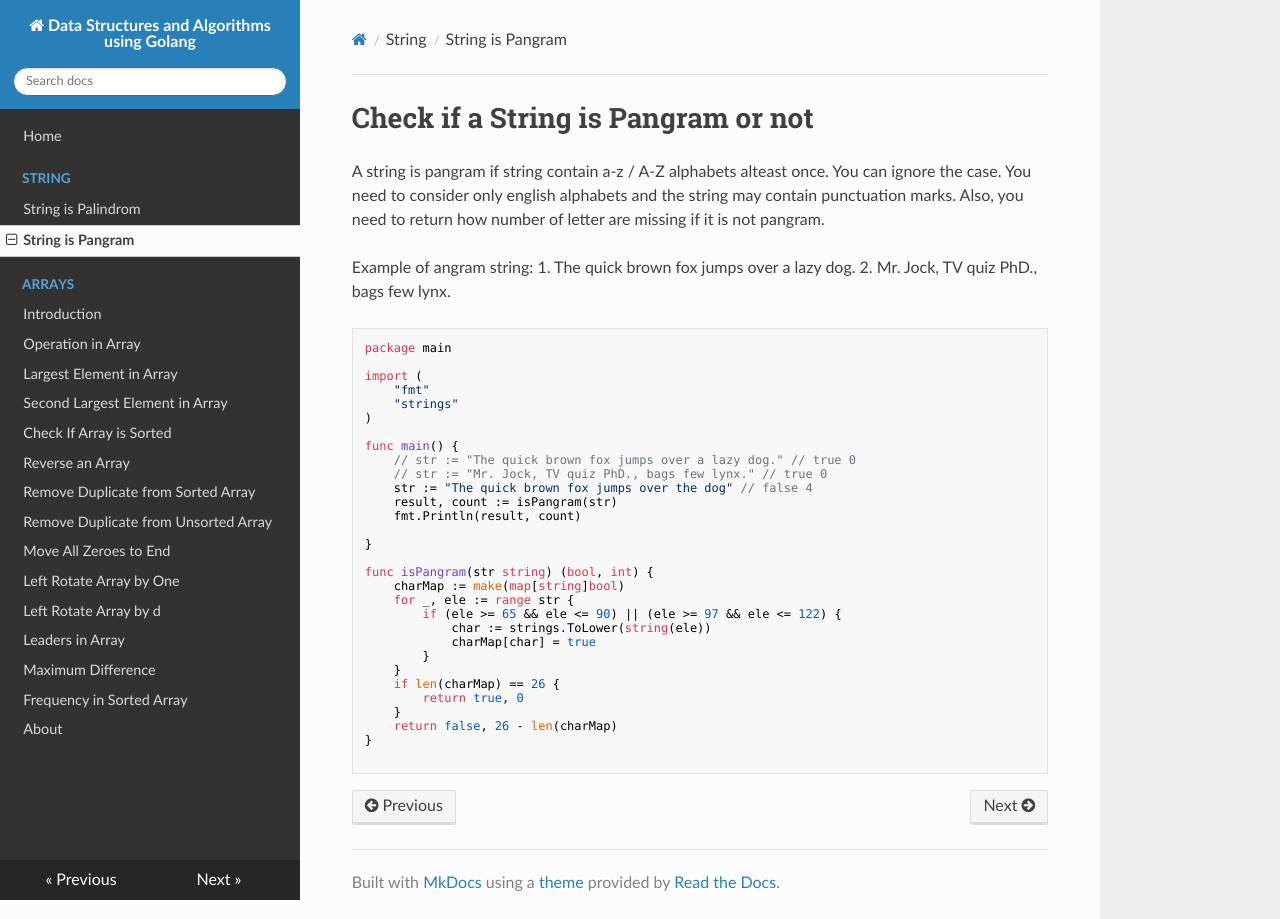
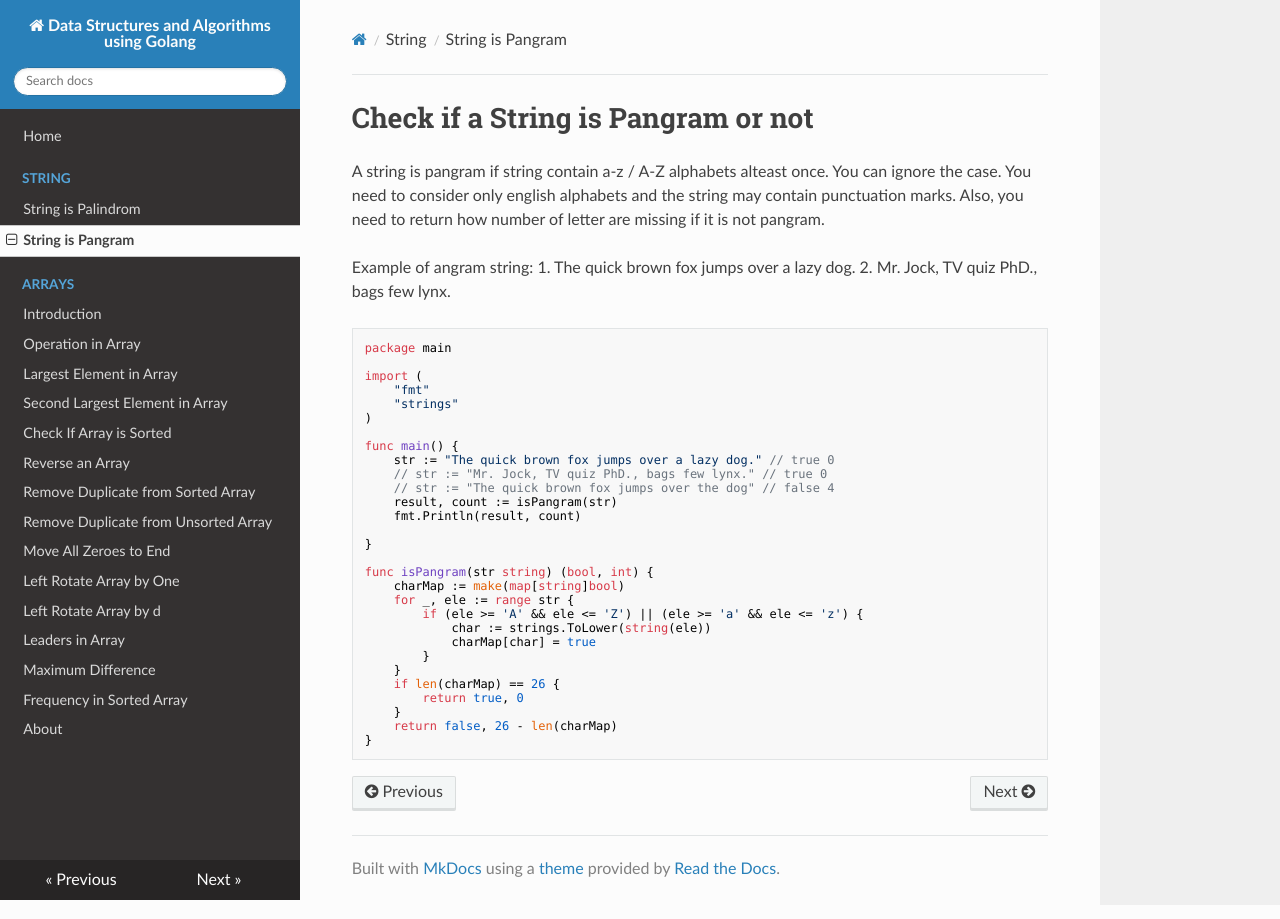
Before and after one commit to prithvipal/golang-dsa, an MkDocs documentation site: the page built from docs/string/pangram.md, in a window 1280 px wide. Built offline with MkDocs 1.6.1, drawn with Linux system fonts in a browser that asks for light colours; nearby versions of some CDN libraries.

Commit message:
pangram changes

````diff
--- a/docs/string/pangram.md
+++ b/docs/string/pangram.md
@@ -16,9 +16,9 @@ import (
 )
 
 func main() {
-	// str := "The quick brown fox jumps over a lazy dog." // true 0
+	str := "The quick brown fox jumps over a lazy dog." // true 0
 	// str := "Mr. Jock, TV quiz PhD., bags few lynx." // true 0
-	str := "The quick brown fox jumps over the dog" // false 4
+	// str := "The quick brown fox jumps over the dog" // false 4
 	result, count := isPangram(str)
 	fmt.Println(result, count)
 
@@ -27,7 +27,7 @@ func main() {
 func isPangram(str string) (bool, int) {
 	charMap := make(map[string]bool)
 	for _, ele := range str {
-		if (ele >= 65 && ele <= 90) || (ele >= 97 && ele <= 122) {
+		if (ele >= 'A' && ele <= 'Z') || (ele >= 'a' && ele <= 'z') {
 			char := strings.ToLower(string(ele))
 			charMap[char] = true
 		}
@@ -37,5 +37,4 @@ func isPangram(str string) (bool, int) {
 	}
 	return false, 26 - len(charMap)
 }
-
 ```
````
